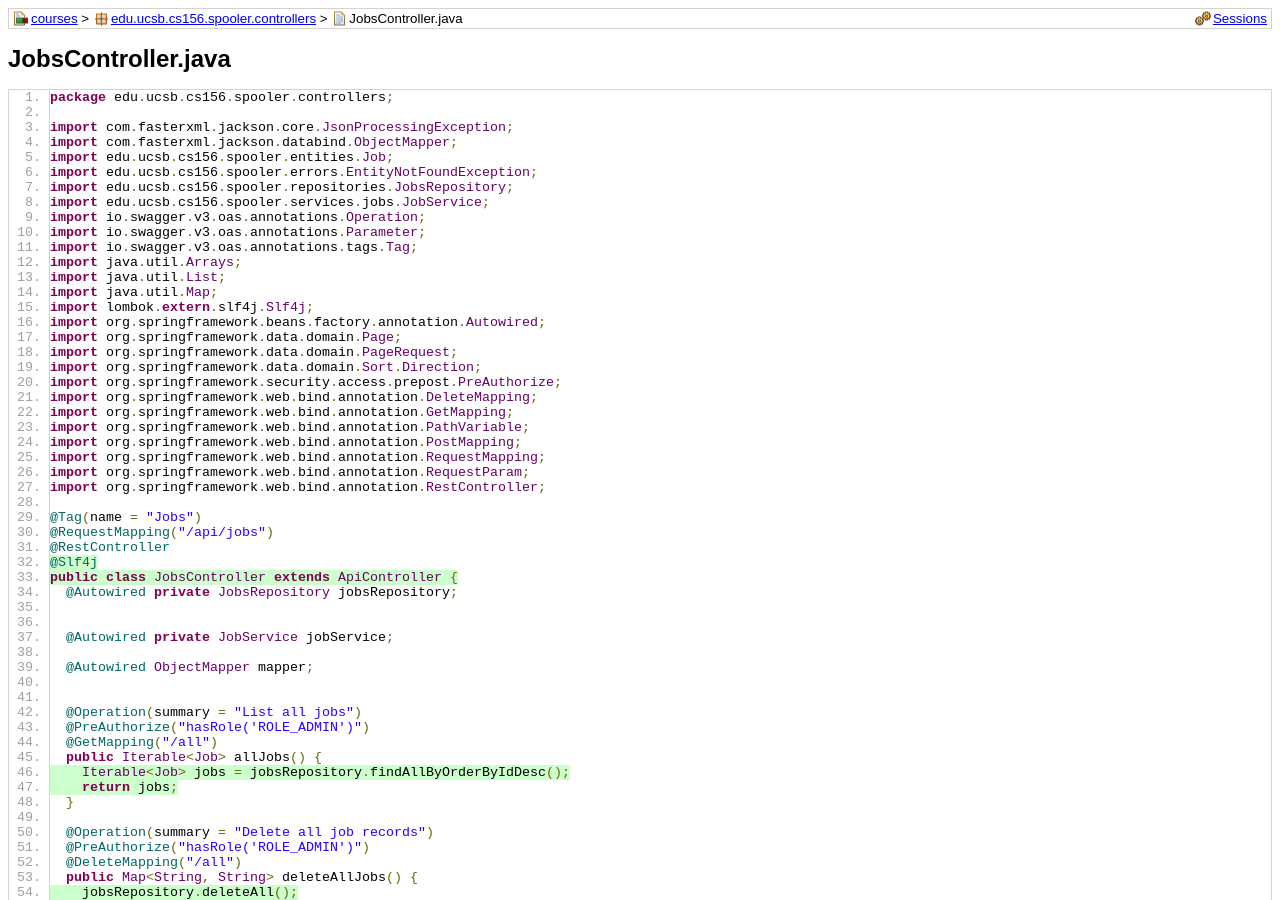
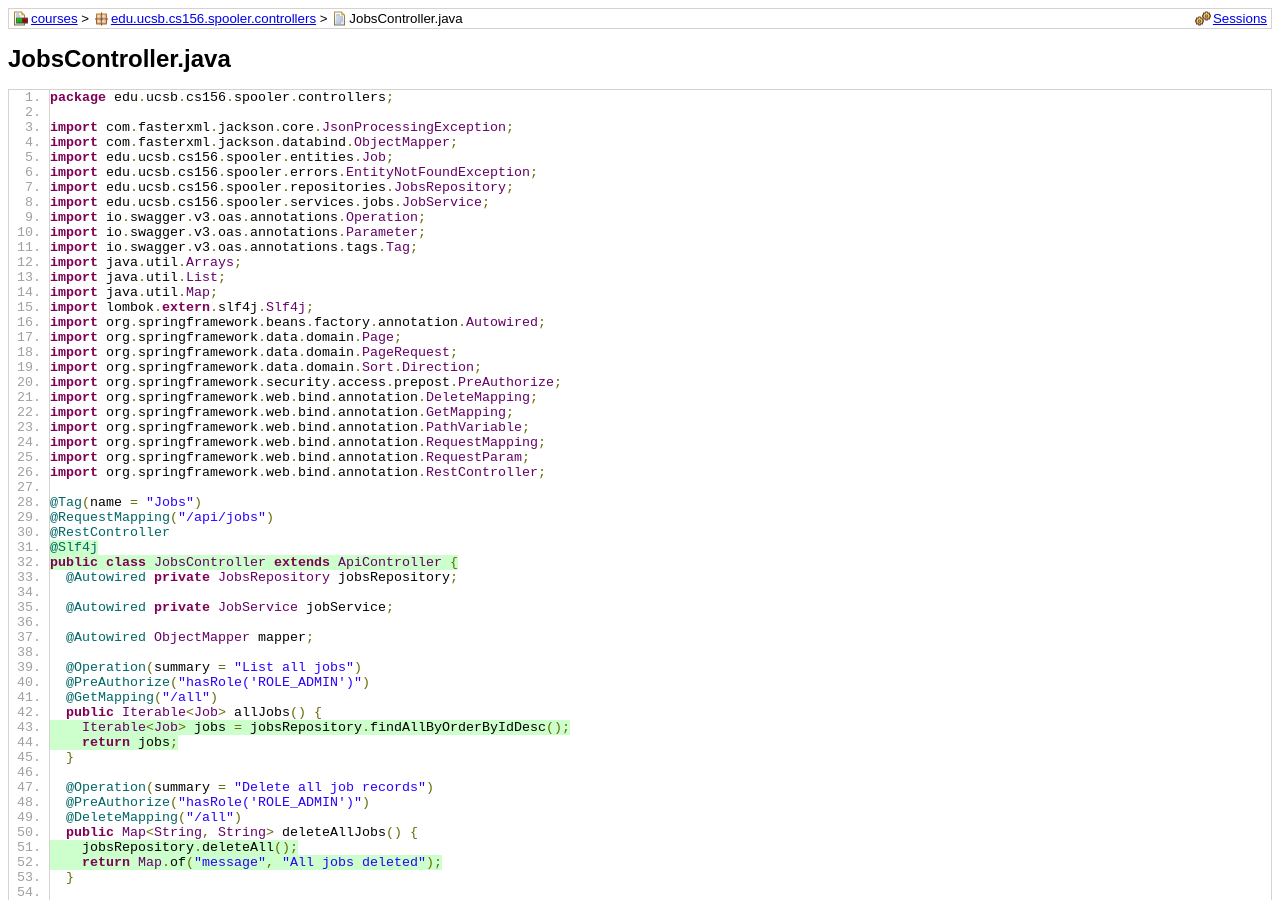
Before and after one commit to ucsb-cs156/proj-spring-spooler, a Jekyll site: the page prs/2/jacoco/edu.ucsb.cs156.spooler.controllers/JobsController.java.html, which Jekyll copies as it is, in a window 1280 px wide and 900 px high. Built offline with Jekyll 4.4.1, drawn with Linux system fonts in a browser that asks for light colours.

Commit message:
Deploying to gh-pages from @ ucsb-cs156/proj-spring-spooler@b180a4384b47075b1084ca4294a12d21ca14e6cd 🚀

```diff
--- a/prs/2/jacoco/edu.ucsb.cs156.spooler.controllers/JobsController.java.html
+++ b/prs/2/jacoco/edu.ucsb.cs156.spooler.controllers/JobsController.java.html
@@ -21,7 +21,6 @@ import org.springframework.security.access.prepost.PreAuthorize;
 import org.springframework.web.bind.annotation.DeleteMapping;
 import org.springframework.web.bind.annotation.GetMapping;
 import org.springframework.web.bind.annotation.PathVariable;
-import org.springframework.web.bind.annotation.PostMapping;
 import org.springframework.web.bind.annotation.RequestMapping;
 import org.springframework.web.bind.annotation.RequestParam;
 import org.springframework.web.bind.annotation.RestController;
@@ -29,30 +28,28 @@ import org.springframework.web.bind.annotation.RestController;
 @Tag(name = &quot;Jobs&quot;)
 @RequestMapping(&quot;/api/jobs&quot;)
 @RestController
-<span class="fc" id="L32">@Slf4j</span>
-<span class="fc" id="L33">public class JobsController extends ApiController {</span>
+<span class="fc" id="L31">@Slf4j</span>
+<span class="fc" id="L32">public class JobsController extends ApiController {</span>
   @Autowired private JobsRepository jobsRepository;
-
 
   @Autowired private JobService jobService;
 
   @Autowired ObjectMapper mapper;
 
-
   @Operation(summary = &quot;List all jobs&quot;)
   @PreAuthorize(&quot;hasRole('ROLE_ADMIN')&quot;)
   @GetMapping(&quot;/all&quot;)
   public Iterable&lt;Job&gt; allJobs() {
-<span class="fc" id="L46">    Iterable&lt;Job&gt; jobs = jobsRepository.findAllByOrderByIdDesc();</span>
-<span class="fc" id="L47">    return jobs;</span>
+<span class="fc" id="L43">    Iterable&lt;Job&gt; jobs = jobsRepository.findAllByOrderByIdDesc();</span>
+<span class="fc" id="L44">    return jobs;</span>
   }
 
   @Operation(summary = &quot;Delete all job records&quot;)
   @PreAuthorize(&quot;hasRole('ROLE_ADMIN')&quot;)
   @DeleteMapping(&quot;/all&quot;)
   public Map&lt;String, String&gt; deleteAllJobs() {
-<span class="fc" id="L54">    jobsRepository.deleteAll();</span>
-<span class="fc" id="L55">    return Map.of(&quot;message&quot;, &quot;All jobs deleted&quot;);</span>
+<span class="fc" id="L51">    jobsRepository.deleteAll();</span>
+<span class="fc" id="L52">    return Map.of(&quot;message&quot;, &quot;All jobs deleted&quot;);</span>
   }
 
   @Operation(summary = &quot;Get a specific Job Log by ID if it is in the database&quot;)
@@ -62,35 +59,30 @@ import org.springframework.web.bind.annotation.RestController;
       @Parameter(name = &quot;id&quot;, description = &quot;ID of the job&quot;) @RequestParam Long id)
       throws JsonProcessingException {
 
-<span class="fc" id="L65">    Job job =</span>
-<span class="fc" id="L66">        jobsRepository.findById(id).orElseThrow(() -&gt; new EntityNotFoundException(Job.class, id));</span>
+<span class="fc" id="L62">    Job job =</span>
+<span class="fc" id="L63">        jobsRepository.findById(id).orElseThrow(() -&gt; new EntityNotFoundException(Job.class, id));</span>
 
-<span class="fc" id="L68">    return job;</span>
+<span class="fc" id="L65">    return job;</span>
   }
 
   @Operation(summary = &quot;Delete specific job record&quot;)
   @PreAuthorize(&quot;hasRole('ROLE_ADMIN')&quot;)
   @DeleteMapping(&quot;&quot;)
   public Map&lt;String, String&gt; deleteAllJobs(@Parameter(name = &quot;id&quot;) @RequestParam Long id) {
-<span class="fc bfc" id="L75" title="All 2 branches covered.">    if (!jobsRepository.existsById(id)) {</span>
-<span class="fc" id="L76">      return Map.of(&quot;message&quot;, String.format(&quot;Job with id %d not found&quot;, id));</span>
+<span class="fc bfc" id="L72" title="All 2 branches covered.">    if (!jobsRepository.existsById(id)) {</span>
+<span class="fc" id="L73">      return Map.of(&quot;message&quot;, String.format(&quot;Job with id %d not found&quot;, id));</span>
     }
-<span class="fc" id="L78">    jobsRepository.deleteById(id);</span>
-<span class="fc" id="L79">    return Map.of(&quot;message&quot;, String.format(&quot;Job with id %d deleted&quot;, id));</span>
+<span class="fc" id="L75">    jobsRepository.deleteById(id);</span>
+<span class="fc" id="L76">    return Map.of(&quot;message&quot;, String.format(&quot;Job with id %d deleted&quot;, id));</span>
   }
-
-
-
 
   @Operation(summary = &quot;Get long job logs&quot;)
   @PreAuthorize(&quot;hasRole('ROLE_ADMIN')&quot;)
   @GetMapping(&quot;/logs/{id}&quot;)
   public String getJobLogs(@Parameter(name = &quot;id&quot;, description = &quot;Job ID&quot;) @PathVariable Long id) {
 
-<span class="fc" id="L90">    return jobService.getLongJob(id);</span>
+<span class="fc" id="L84">    return jobService.getLongJob(id);</span>
   }
-
-
 
   @Operation(summary = &quot;Get paginated jobs&quot;)
   @PreAuthorize(&quot;hasRole('ROLE_ADMIN')&quot;)
@@ -125,29 +117,29 @@ import org.springframework.web.bind.annotation.RestController;
           @RequestParam(defaultValue = &quot;DESC&quot;)
           String sortDirection) {
 
-<span class="fc" id="L128">    List&lt;String&gt; allowedSortFields = Arrays.asList(&quot;createdBy&quot;, &quot;status&quot;, &quot;createdAt&quot;, &quot;updatedAt&quot;);</span>
+<span class="fc" id="L120">    List&lt;String&gt; allowedSortFields = Arrays.asList(&quot;createdBy&quot;, &quot;status&quot;, &quot;createdAt&quot;, &quot;updatedAt&quot;);</span>
 
-<span class="fc bfc" id="L130" title="All 2 branches covered.">    if (!allowedSortFields.contains(sortField)) {</span>
-<span class="fc" id="L131">      throw new IllegalArgumentException(</span>
-<span class="fc" id="L132">          String.format(</span>
+<span class="fc bfc" id="L122" title="All 2 branches covered.">    if (!allowedSortFields.contains(sortField)) {</span>
+<span class="fc" id="L123">      throw new IllegalArgumentException(</span>
+<span class="fc" id="L124">          String.format(</span>
               &quot;%s is not a valid sort field. Valid values are %s&quot;, sortField, allowedSortFields));
     }
 
-<span class="fc" id="L136">    List&lt;String&gt; allowedSortDirections = Arrays.asList(&quot;ASC&quot;, &quot;DESC&quot;);</span>
-<span class="fc bfc" id="L137" title="All 2 branches covered.">    if (!allowedSortDirections.contains(sortDirection)) {</span>
-<span class="fc" id="L138">      throw new IllegalArgumentException(</span>
-<span class="fc" id="L139">          String.format(</span>
+<span class="fc" id="L128">    List&lt;String&gt; allowedSortDirections = Arrays.asList(&quot;ASC&quot;, &quot;DESC&quot;);</span>
+<span class="fc bfc" id="L129" title="All 2 branches covered.">    if (!allowedSortDirections.contains(sortDirection)) {</span>
+<span class="fc" id="L130">      throw new IllegalArgumentException(</span>
+<span class="fc" id="L131">          String.format(</span>
               &quot;%s is not a valid sort direction. Valid values are %s&quot;,
               sortDirection, allowedSortDirections));
     }
 
-<span class="fc" id="L144">    Direction sortDirectionObject = Direction.DESC;</span>
-<span class="fc bfc" id="L145" title="All 2 branches covered.">    if (sortDirection.equals(&quot;ASC&quot;)) {</span>
-<span class="fc" id="L146">      sortDirectionObject = Direction.ASC;</span>
+<span class="fc" id="L136">    Direction sortDirectionObject = Direction.DESC;</span>
+<span class="fc bfc" id="L137" title="All 2 branches covered.">    if (sortDirection.equals(&quot;ASC&quot;)) {</span>
+<span class="fc" id="L138">      sortDirectionObject = Direction.ASC;</span>
     }
 
-<span class="fc" id="L149">    PageRequest pageRequest = PageRequest.of(page, pageSize, sortDirectionObject, sortField);</span>
-<span class="fc" id="L150">    return jobsRepository.findAll(pageRequest);</span>
+<span class="fc" id="L141">    PageRequest pageRequest = PageRequest.of(page, pageSize, sortDirectionObject, sortField);</span>
+<span class="fc" id="L142">    return jobsRepository.findAll(pageRequest);</span>
   }
 }
 </pre><div class="footer"><span class="right">Created with <a href="http://www.jacoco.org/jacoco">JaCoCo</a> 0.8.10.202304240956</span></div></body></html>
```
Also changed, not shown: prs/2/jacoco/edu.ucsb.cs156.spooler.controllers/ApiController.html (+1 -1 lines), prs/2/jacoco/edu.ucsb.cs156.spooler.controllers/ApiController.java.html (+13 -16 lines), prs/2/jacoco/edu.ucsb.cs156.spooler.controllers/JobsController.html (+1 -1 lines), prs/2/jacoco/jacoco-sessions.html (+1 -1 lines), prs/2/jacoco/jacoco.xml (+1 -1 lines).
